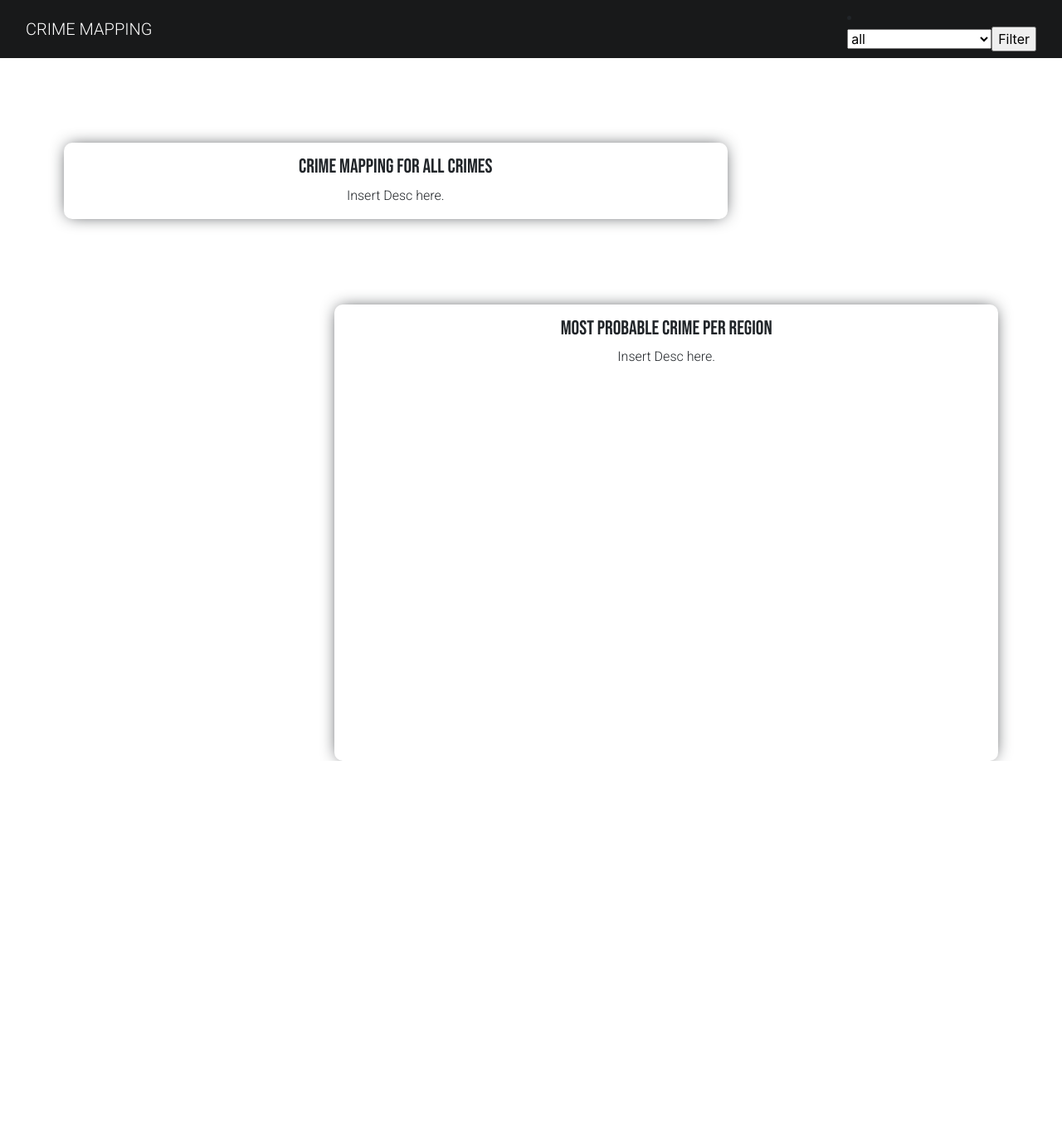
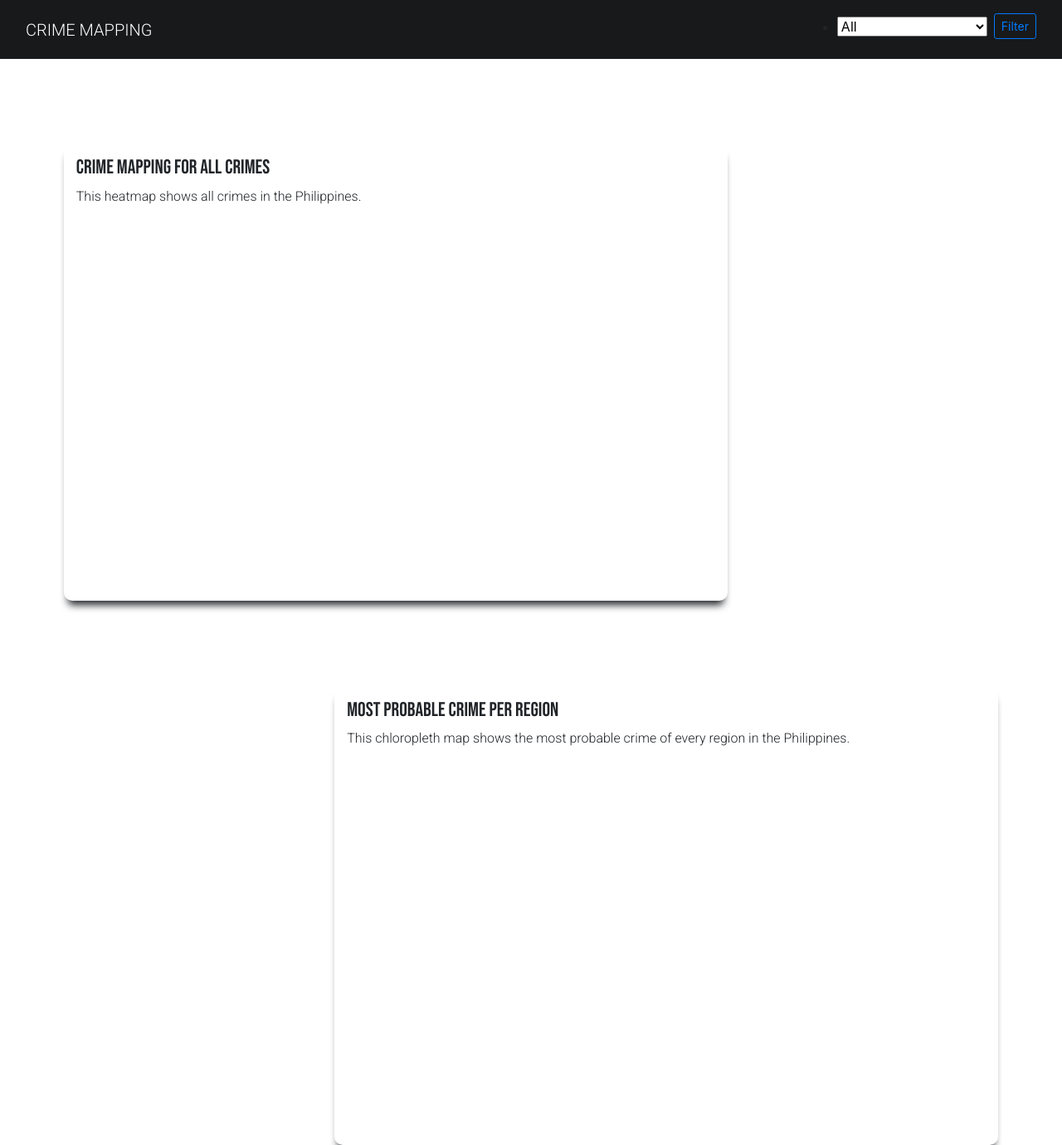
Before and after one commit to maxantl/finalproject-crimemapping, a Django app: template DATAMINING/WEBAPP/templates/WEBAPP/index.html in a window 1280 px wide. Shown: the whole page at 83% size. Before the commit the page ends 917 px from the top, so only its background shows below. Run offline with Django 4.2, Linux system fonts and the light colour scheme; the template is opened without the code that fills it, so the values that code supplies are empty; some libraries are stand-ins or nearby versions.

Commit message:
edit base.html edit test.html edit notice.html

```diff
--- a/DATAMINING/WEBAPP/templates/WEBAPP/index.html
+++ b/DATAMINING/WEBAPP/templates/WEBAPP/index.html
@@ -10,28 +10,25 @@
         height: 100%;
         width: 100%;
     }
-
-    text-center {
-        text-align: center!important;
-    }
     #map1{
         float: left;
+        height: 550.8px;
         width: 800px;
         margin-left: 6%;
         margin-top: 8%;
         padding-top: 15px;
-        box-shadow: 0px 0px 20px -5px;
+        box-shadow: 0 10px 10px -5px;
         border-radius: 10px;
         font-family: 'Bebas Neue', cursive;
     }
     #map2{
         float: right;
-        height: 550.8px;
+        height: 553.8px;
         width: 800px;
         margin-right: 6%;
         margin-top: 8%;
         padding-top: 15px;
-        box-shadow: 0px 0px 20px -5px;
+        box-shadow: 0 10px 10px -5px;
         border-radius: 10px;
         font-family: 'Bebas Neue', cursive;
     }
@@ -41,31 +38,17 @@
     #map2-desc{
         font-family: 'Roboto', sans-serif;
     }
-    .alert{
-        position: absolute;
-        height: 150px;
-        width: 500px;
-        margin: auto;
-        top: 35%;
-        left: 35%;
-        background-color: #18191A;;
-        text-align: justify;
-        text-justify: inter-word;
-        padding: 20px;
-        color: white;
-        font-family: 'Roboto', sans-serif;
-    }
 </style>
 
 <body>
          <div class="container" id="map1">
-            <h4 class="text-center">Crime Mapping for all Crimes</h4>
-            <p class="text-center" id="map1-desc">Insert Desc here.</p>
+            <h4 class="text-left">Crime Mapping for all Crimes</h4>
+            <p class="text-left" id="map1-desc">This heatmap shows all crimes in the Philippines.</p>
             {{map1 | safe}}
          </div>
          <div class="container" id="map2">
-            <h4 class="text-center">Most Probable Crime per Region</h4>
-             <p class="text-center" id="map2-desc">Insert Desc here.</p>
+            <h4 class="text-left">Most Probable Crime per Region</h4>
+             <p class="text-left" id="map2-desc">This chloropleth map shows the most probable crime of every region in the Philippines.</p>
             {{map2 | safe}}
         </div>
 </body>
--- a/DATAMINING/WEBAPP/templates/partials/base.html
+++ b/DATAMINING/WEBAPP/templates/partials/base.html
@@ -3,7 +3,7 @@
 <head>
     <meta charset="UTF-8">
     <meta name="viewport" content="width=device-width, initial-scale=1, shrink-to-fit=no">
-    <title>Final Project</title>
+    <title>{% block title %}Crime Mapping{% endblock %}</title>
 
     <link rel="stylesheet" href="https://cdn.jsdelivr.net/npm/bootstrap@4.6.1/dist/css/bootstrap.min.css" integrity="sha384-zCbKRCUGaJDkqS1kPbPd7TveP5iyJE0EjAuZQTgFLD2ylzuqKfdKlfG/eSrtxUkn" crossorigin="anonymous">
     <script src="https://ajax.googleapis.com/ajax/libs/jquery/3.6.0/jquery.min.js"></script>
@@ -20,30 +20,32 @@
 
     <nav class="navbar navbar-expand-sm navbar-dark" style="background-color: #18191A;">
       <div class="container-fluid">
-        <a class="navbar-brand" style="font-family:'Roboto', sans-serif;">CRIME MAPPING</a>
+        <a class="navbar-brand" href="{% url 'Final Project' %}" style="font-family:'Roboto', sans-serif;">CRIME MAPPING</a>
         <button type="button" class="navbar-toggler" data-toggle="collapse" data-target="#navbarCollapse">
                 <span class="navbar-toggler-icon"></span>
         </button>
+        <ul>
           <li class="nav-item dropdown">
-             <form class="nav-item dropdown" action="/change_type" method="GET">
+             <form class="form-inline my-2 my-md-0" action="/change_type" method="GET">
                  {% csrf_token %}
-                 <select name="dropdown_menu_form" id="dropdown">
-                     <option value="all">all</option>
-                     <option value="murder">murder</option>
-                     <option value="physical injury">physical injury</option>
-                     <option value="kidnapping">kidnapping</option>
-                     <option value="rape">rape</option>
-                     <option value="robbery">robbery</option>
-                     <option value="carnapping">carnapping</option>
-                     <option value="drug">drug</option>
-                     <option value="terrorism">terrorism</option>
-                     <option value="obstruction">obstruction</option>
-                     <option value="smuggling">smuggling</option>
-                     <option value="fraud">fraud</option>
-                     <option value="illegal possession">illegal possession</option>
-                     <option value="wanted">wanted</option>
-                     <option value="wrongful restraining">wrongful restraining</option>
-                 <input type="submit" value="Filter"/>
+                 <select name="dropdown_menu_form" class="mt-2 mr-2" id="dropdown">
+                     <option value="all" selected>All</option>
+                     <option value="murder">Murder</option>
+                     <option value="physical injury">Physical injury</option>
+                     <option value="kidnapping">Kidnapping</option>
+                     <option value="rape">Rape</option>
+                     <option value="robbery">Robbery</option>
+                     <option value="carnapping">Carnapping</option>
+                     <option value="drug">Drug</option>
+                     <option value="terrorism">Terrorism</option>
+                     <option value="obstruction">Obstruction</option>
+                     <option value="smuggling">Smuggling</option>
+                     <option value="fraud">Fraud</option>
+                     <option value="illegal possession">Illegal Possession</option>
+                     <option value="wanted">Wanted</option>
+                     <option value="wrongful restraining">Wrongful Restraining</option>
+                 <input type="submit" class="btn btn-outline-primary btn-sm mt-2" value="Filter"/>
+                 </select>
              </form>
           </ul>
       </div>
```
Also changed, not shown: DATAMINING/WEBAPP/templates/WEBAPP/notice.html (+7 -11 lines).
